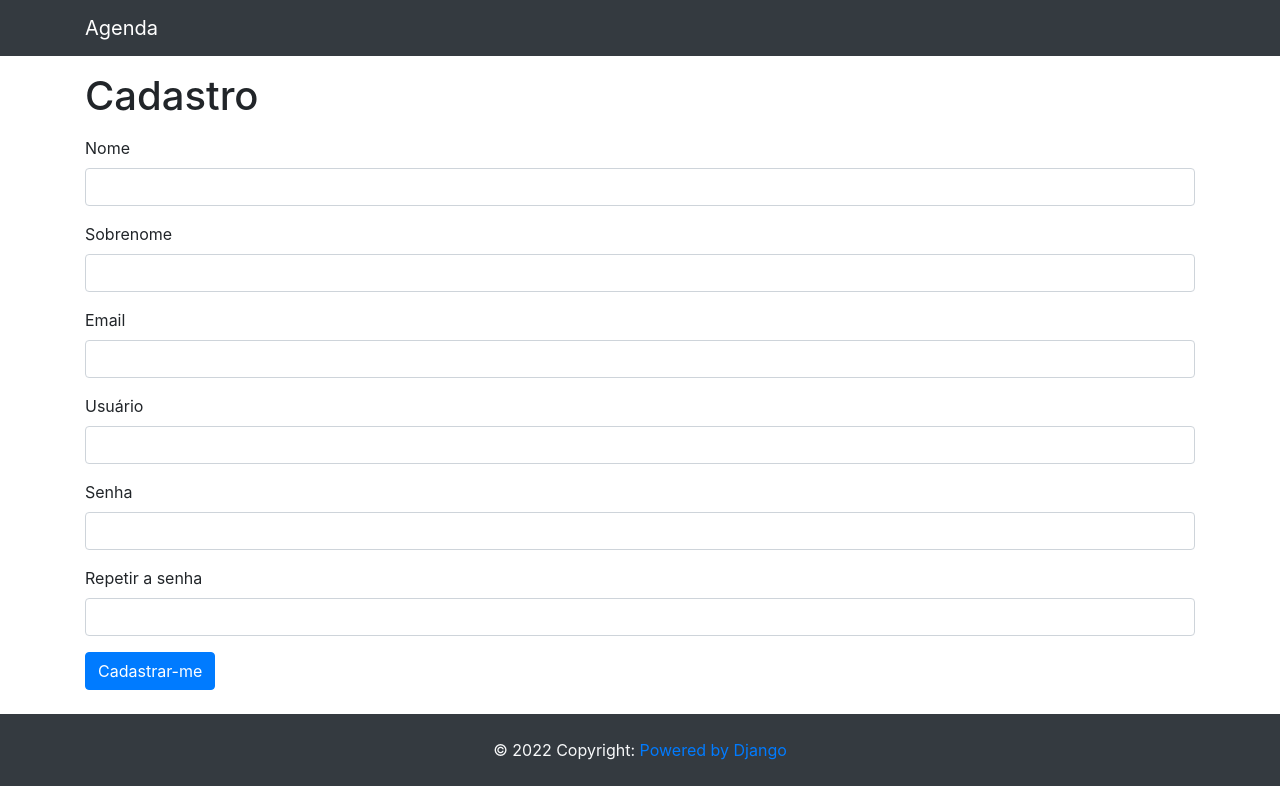
After one commit to robinsonbrz/portfolio-e-apps, a Django app: template accounts/templates/accounts/cadastro.html in a window 1280 px wide. The commit adds this page. Run offline with Django 3.2, Linux system fonts and the light colour scheme; the template is opened without the code that fills it, so the values that code supplies are empty; some libraries are stand-ins or nearby versions.

Commit message:
Adicionado formulário acoounts

```diff
--- /dev/null
+++ b/accounts/admin.py
@@ -0,0 +1,3 @@
+from django.contrib import admin
+
+# Register your models here.
--- /dev/null
+++ b/accounts/apps.py
@@ -0,0 +1,6 @@
+from django.apps import AppConfig
+
+
+class AccountsConfig(AppConfig):
+    default_auto_field = 'django.db.models.BigAutoField'
+    name = 'accounts'
--- /dev/null
+++ b/accounts/models.py
@@ -0,0 +1,3 @@
+from django.db import models
+
+# Create your models here.
--- /dev/null
+++ b/accounts/templates/accounts/cadastro.html
@@ -0,0 +1,39 @@
+{% extends 'base.html' %}
+
+{%block titulo%}Cadastro | {%endblock%}
+
+
+{% block conteudo %}
+<h1 class="mt-3 mb-3">Cadastro</h1>
+
+<form method="POST" action="{% url 'cadastro' %}">
+    {% include 'parciais/_messages.html' %}
+    {% csrf_token %}
+  <div class="form-group">
+    <label>Nome</label>
+    <input type="text" name="nome" value="{{request.POST.nome}}" class="form-control">
+  </div>
+  <div class="form-group">
+    <label>Sobrenome</label>
+    <input type="text" name="sobrenome" value="{{request.POST.sobrenome}}" class="form-control">
+  </div>
+  <div class="form-group">
+    <label>Email</label>
+    <input type="email" name="email" value="{{request.POST.email}}" class="form-control">
+  </div>
+  <div class="form-group">
+    <label>Usuário</label>
+    <input type="text" name="usuario" value="{{request.POST.usuario}}" class="form-control">
+  </div>
+  <div class="form-group">
+    <label>Senha</label>
+    <input type="password" name="senha" class="form-control">
+  </div>
+  <div class="form-group">
+    <label>Repetir a senha</label>
+    <input type="password" name="senha2" class="form-control">
+  </div>
+  <button type="submit" class="btn btn-primary">Cadastrar-me</button>
+</form>
+<br>
+{% endblock %}
--- /dev/null
+++ b/accounts/templates/accounts/dashboard.html
@@ -0,0 +1,5 @@
+{% extends 'base.html' %}
+
+{% block conteudo %}
+dashboardfgggg
+{% endblock conteudo %}
--- /dev/null
+++ b/accounts/templates/accounts/login.html
@@ -0,0 +1,5 @@
+{% extends 'base.html' %}
+
+{% block conteudo %}
+Login
+{% endblock conteudo %}
--- /dev/null
+++ b/accounts/templates/accounts/logout.html
@@ -0,0 +1,5 @@
+{% extends 'base.html' %}
+
+{% block conteudo %}
+logout
+{% endblock conteudo %}
--- /dev/null
+++ b/accounts/tests.py
@@ -0,0 +1,3 @@
+from django.test import TestCase
+
+# Create your tests here.
--- a/agenda/urls.py
+++ b/agenda/urls.py
@@ -20,5 +20,6 @@ from django.urls import include, path
 
 urlpatterns = [
     path('', include('contatos.urls')),
+    path('accounts/', include('accounts.urls')),
     path('admin/', admin.site.urls),
 ] + static(settings.MEDIA_URL, document_root=settings.MEDIA_ROOT)
--- a/contatos/urls.py
+++ b/contatos/urls.py
@@ -6,5 +6,4 @@ urlpatterns = [
     path('', views.index, name='index'),
     path('busca/', views.busca, name='busca'),
     path('<int:contato_id>', views.ver_contato, name='ver_contato'),
-
 ]
--- a/templates/base.html
+++ b/templates/base.html
@@ -15,7 +15,7 @@
   <div class="container">
     <div class="row">
       <div class="col-lg-12">
-
+        {% if 'accounts' not in request.path %}
         <br><br>
         <form method="get" action="{% url 'busca' %}">
           <div class="form-group row">
@@ -29,7 +29,7 @@
             </div>
           </div>
         </form>
-
+        {% endif %}
         {%block conteudo%}  {%endblock conteudo%}
       </div>
     </div>
--- a/templates/parciais/_footer.html
+++ b/templates/parciais/_footer.html
@@ -2,11 +2,10 @@
 <footer class="page-footer font-small special-color-dark">
 
     <!-- Copyright -->
-    <div class="footer-copyright text-center pt-4 text-light">© 2022 Copyright:
+    <div class="footer-copyright text-center pt-4 pb-4  text-light">© 2022 Copyright:
         <a href="https://www.djangoproject.com/" >Powered by Django</a>
     </div>
     <!-- Copyright -->
-  <br>
 
   </footer>
   <!-- Footer -->
```
Also changed, not shown: accounts/urls.py (added, +11 -0 lines), accounts/views.py (added, +21 -0 lines), contatos/views.py (+3 -4 lines), accounts/__init__.py (added), accounts/migrations/__init__.py (added).
